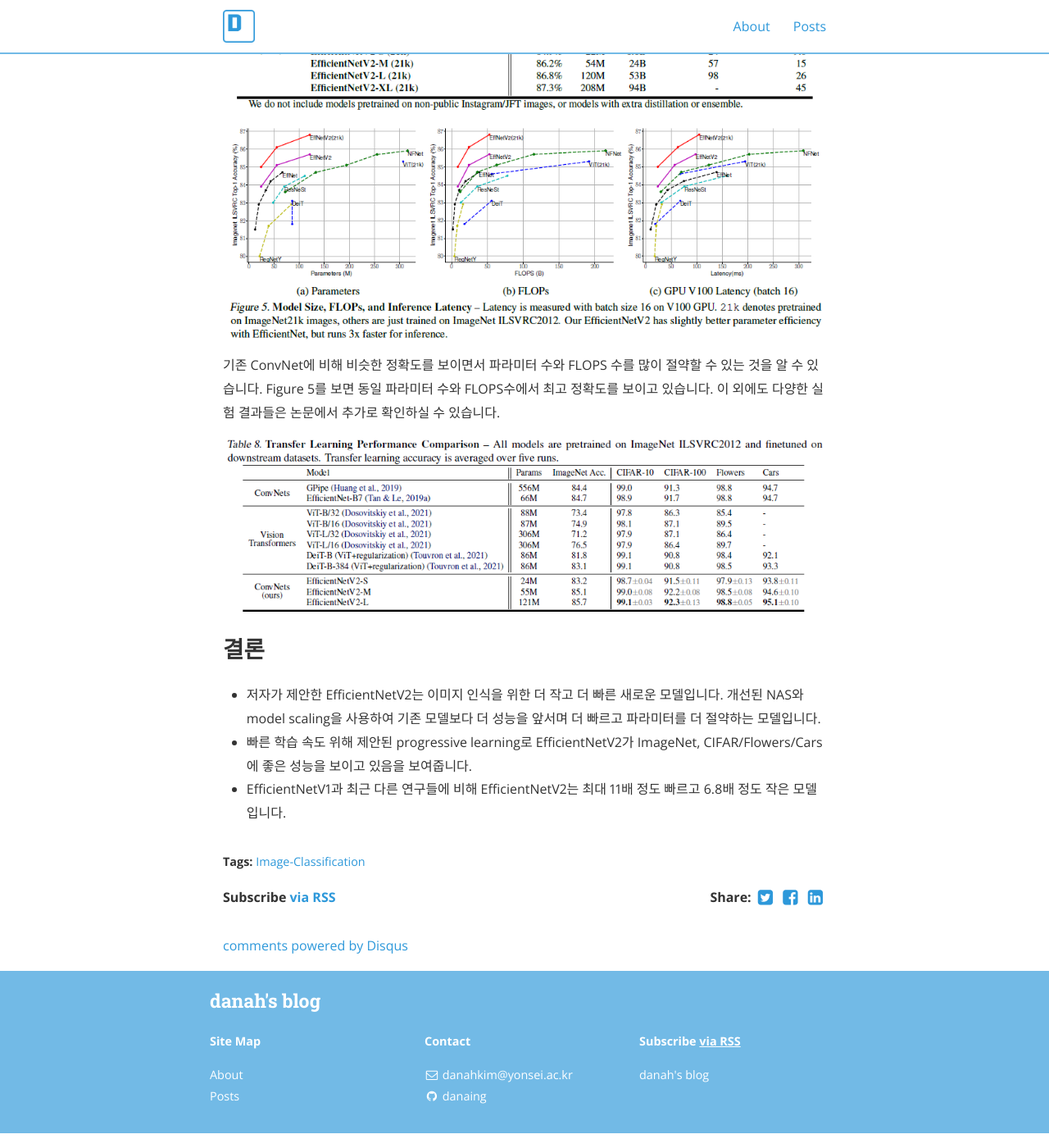
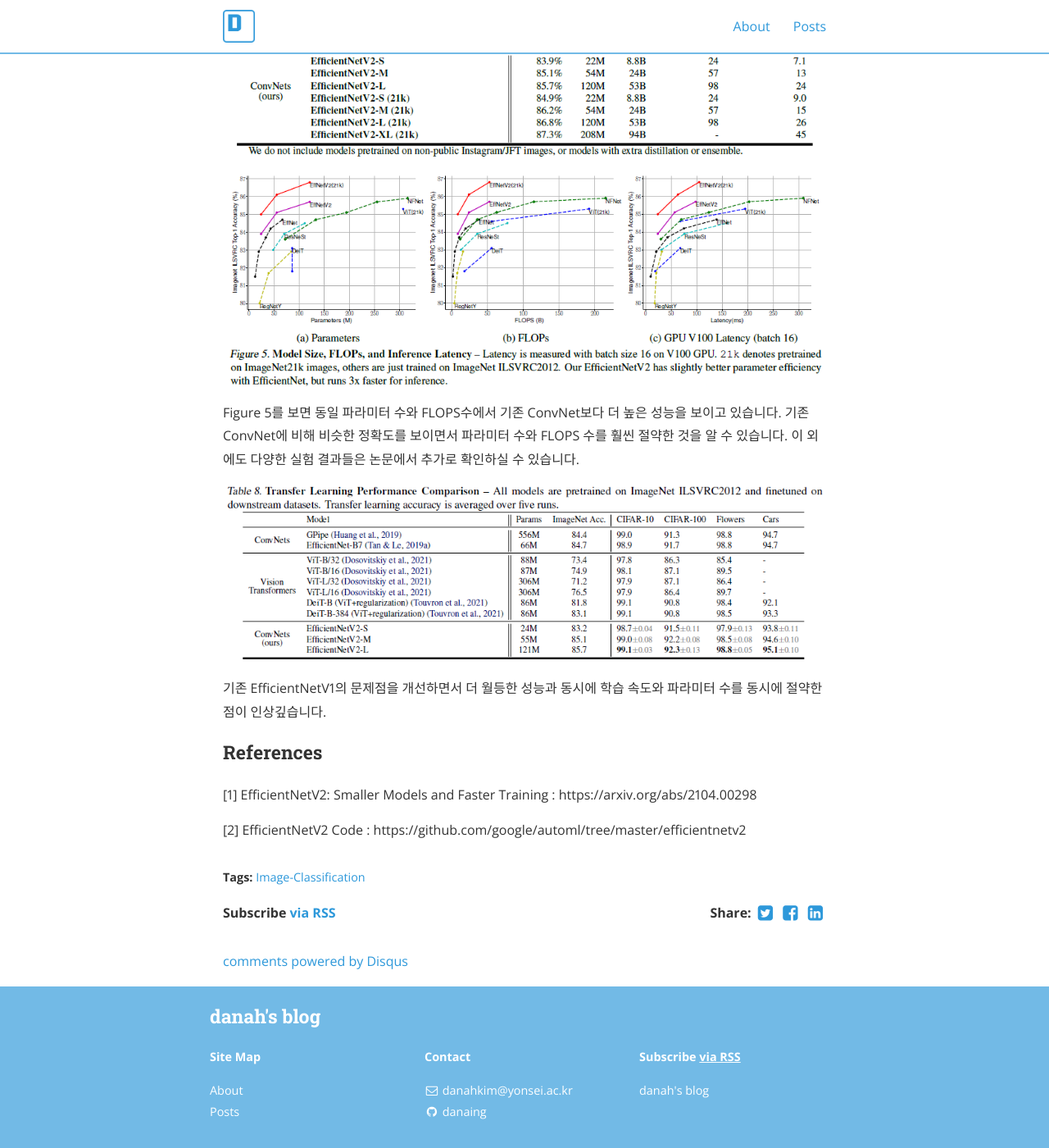
Before and after one commit to danaing/danaing.github.io-old.ver, a Jekyll site: the page built from _posts/2021-09-15-efficientnetv2.md, in a window 1280 px wide and 1400 px high, scrolled down 6701 px. Shown: the whole window at 82% size. Built offline with Jekyll 4.4.1, drawn with Linux system fonts in a browser that asks for light colours; nearby versions of some CDN libraries; comment, search, counter and statistics services are not loaded; some of the changed text lies outside the part shown.

Commit message:
Update 2021-09-15-efficientnetv2.md

```diff
--- a/_posts/2021-09-15-efficientnetv2.md
+++ b/_posts/2021-09-15-efficientnetv2.md
@@ -19,7 +19,7 @@ Mingxing Tan, Quoc V. Le
 
 
 
-오늘 살펴볼 논문은 EfficientNetV2입니다. Google Brain에서 2년 전 공개한 EfficientNet은 다른 모델에 비해 **빠른 학습 속도와 높은 성능**으로 주목을 받아 현재까지 최고의 성능으로 널리 사용되었습니다. EfficientNet 관련 리뷰는 제가 작성한 이곳을 참고하시면 좋을 것 같습니다. 그리고 최근 Google Brain에서 학습 속도와 정확도를 더욱 개선한 **EfficientNetV2(2021)**를 발표했습니다. 본 논문을 전체적인 흐름에 따라 리뷰해보겠습니다.
+오늘 살펴볼 논문은 EfficientNetV2입니다. Google Brain에서 2년 전 공개한 EfficientNet은 다른 모델에 비해 **빠른 학습 속도와 높은 성능**으로 주목을 받아 현재까지 최고의 성능으로 널리 사용되었습니다. EfficientNet 관련 리뷰는 제가 작성한 이곳을 참고하시면 좋을 것 같습니다. 그리고 최근 Google Brain에서 학습 속도와 정확도를 개선하여 기존 모델의 성능을 크게 상회하는 **EfficientNetV2(2021)**를 발표했습니다. 본 논문을 전체적인 흐름에 따라 리뷰해보겠습니다.
 
 <img src="\assets\images\EfficientNetV2\0.png" />
 
@@ -41,7 +41,7 @@ Mingxing Tan, Quoc V. Le
 
 
 
-그럼 어떻게 학습 속도와 정확도, 그리고 파라메터 효율성을 개선하였는지 살펴보겠습니다.
+그럼 어떻게 학습 속도와 정확도, 그리고 파라미터 효율성을 개선하였는지 중점적으로 살펴보겠습니다.
 
 
 
@@ -55,17 +55,17 @@ Mingxing Tan, Quoc V. Le
 
 **- 큰 이미지로 학습을 하면 학습 속도가 느립니다.**
 
-EfficientNetV1(2019)의 큰 이미지 크기는 상당한 메모리 사용량을 가져옵니다. GPU/TPU의 메모리 총량은 고정되어 있기 때문에 더 작은 배치 크기로 학습하여야 하므로 훈련 속도가 크게 느려집니다. Table 2를 보면 더 작은 이미지 크기는 적은 연산량을 가져오고 더 큰 배치 크기를 가능하게 하기 때문에 학습 속도를 2.2배까지 향상시킵니다. 특히, 학습에 더 작은 이미지 크기의 사용은 더 좋은 정확도를  가져옵니다.
+EfficientNetV1(2019)의 큰 이미지 크기는 상당한 메모리 사용량을 가져옵니다. GPU/TPU의 메모리 총량은 고정되어 있기 때문에 더 작은 배치 크기로 학습하여야 하므로 훈련 속도가 크게 느려집니다. Table 2를 보면 더 작은 이미지 크기는 적은 연산량을 가져오고 더 큰 배치 크기를 가능하게 하기 때문에 학습 속도를 2.2배까지 향상시킵니다. 특히, 학습에 더 작은 이미지 크기의 사용은 더 좋은 정확도를 가져옵니다.
 
 <img src="\assets\images\EfficientNetV2\1.png" />
 
-따라서 개선된 학습 방식인 학습 중에 **이미지 크기와 정규화를 점진적으로 조정하는 Progressive learning**에 대해 더 알아보겠습니다.
+따라서 개선된 학습 방식인 **이미지 크기와 정규화를 점진적으로 조정하는 Progressive learning**에 대해 더 알아보겠습니다.
 
 
 
 #### Progressive learning
 
-이미지 크기는 모델의 학습 시간에 중요한데, 이미지 크기를 변형시켜 학습하는 다양항 방법들이 있지만 종종 정확도의 저하를 야기하기도 합니다. 저자는 여기서 정확도의 저하가 불균형한 정규화에서 비롯된 것이라 가정합니다. 즉, 다른 이미지 크기를 학습할 때 고정된 정규화를 사용하는 것이 아니라 **이미지 크기에 따라서 정규화의 강도도 조정해야 된다는 것** 입니다.
+이미지 크기는 모델의 학습 시간에 중요한데, 이미지 크기를 변형시켜 학습하는 다양한 방법들이 있지만 종종 정확도의 저하를 야기하기도 합니다. 저자는 여기서 정확도의 저하가 불균형한 정규화에서 비롯된 것이라 가정합니다. 즉, 다른 이미지 크기를 학습할 때 고정된 정규화를 사용하는 것이 아니라 **이미지 크기에 따라서 정규화의 강도도 조정해야 된다는 것** 입니다.
 
 <img src="\assets\images\EfficientNetV2\2.png" />
 
@@ -89,7 +89,7 @@ EfficientNetV1(2019)의 큰 이미지 크기는 상당한 메모리 사용량을
 
 **- Depthwise convolution은 초기 레이어에서 학습 속도가 느립니다.**
 
-EfficientNetV1(2019)의 또 다른 병목은 광범위한 depthwise convolution에서 발생합니다. Depthwise convolutions은 MobileNetV1과 Xception에서 제안된 방법입니다. 효과가 입증되어 최신 모델에 이용하고 있습니다. Depthwise convolution은 Conv 연산량을 줄여 제한된 연산량 아래에서 더 많은 filter를 사용할 수 있는 이점이 있습니다. 하지만 Depthwise convolution은 modern accelerator를 사용하지 못하기 때문에 학습 속도가 느립니다. 따라서 **Stage1-3에서는 MBConv 대신에 Fused-MBConv를 사용**합니다. Fused-MBConv는 MBConv의 1x1 conv + 3x3 depthwise conv 대신에 하나의 3x3 conv를 사용하는 것입니다. 모든 stage에 Fused-MBConv를 적용하니 오히려 학습 속도가 느려져 초기의 stage에만 Fused-MBConv를 사용합니다.
+EfficientNetV1(2019)의 또 다른 병목은 광범위한 depthwise convolution에서 발생합니다. Depthwise convolutions은 MobileNetV1과 Xception에서 제안된 방법으로 효과가 입증되어 최신 모델에 이용하고 있습니다. Depthwise convolution은 Conv 연산량을 줄여 제한된 연산량 아래에서 더 많은 filter를 사용할 수 있는 이점이 있지만 modern accelerator를 사용하지 못하기 때문에 학습 속도가 느립니다. 따라서 **Stage1-3에서는 MBConv(Mobile inverted bottleneck convolution) 대신에 Fused-MBConv를 사용**합니다. Fused-MBConv는 MBConv의 1x1 conv + 3x3 depthwise conv 대신에 하나의 3x3 conv를 사용하는 것입니다. 모든 stage에 Fused-MBConv를 적용하니 오히려 학습 속도가 느려져 초기의 stage에만 Fused-MBConv를 사용합니다.
 
 <img src="\assets\images\EfficientNetV2\5.png" />
 
@@ -109,12 +109,12 @@ EfficientNetV1(2019)와 마찬가지로 AutoML 방법인 신경망 아키텍쳐
 
 <img src="\assets\images\EfficientNetV2\6.png" />
 
-EfficientNetV1(2019)과 차이점은 다음과 같습니다.
+기존 EfficientNetV1(2019)과 주요 차이점은 다음과 같습니다.
 
-1. MBConv와 새로 추가된 fused-MBConv를 구조를 초기 레이어에 사용합니다.
-2. MBConv에 대해서 작은 Expansion ratio를 사용합니다. (메모리 엑세스 오버헤드를 줄이기 위해)
+1. MBConv와 새로 추가된 fused-MBConv를 초기 레이어에 사용합니다.
+2. 메모리 접근 비용을 줄이기 위해 MBConv에 대해서 작은 expansion ratio를 사용합니다.
 3. 3x3의 작은 커널 사이즈를 사용하고 그에 따른 receptive field 감소를 보완하기 위해서 더 많은 레이어를 사용합니다.
-4. 파라미터와 메모리 엑세스 오버헤드를 줄이기 위해서 기존의 EfficientNet에서의 마지막 stride-1 단계를 완전히 제거했습니다.
+4. 파라미터와 메모리 접근 비용을 줄이기 위해 기존의 EfficientNetV1에서의 마지막 stride-1 단계를 완전히 제거합니다.
 
 
 
@@ -139,14 +139,16 @@ EfficientNetV2-S 모델을 기존의 compound scaling에 몇가지 추가적인
 
 <img src="\assets\images\EfficientNetV2\9.png" />
 
-기존 ConvNet에 비해 비슷한 정확도를 보이면서 파라미터 수와 FLOPS 수를 많이 절약할 수 있는 것을 알 수 있습니다. Figure 5를 보면 동일 파라미터 수와 FLOPS수에서 최고 정확도를 보이고 있습니다. 이 외에도 다양한 실험 결과들은 논문에서 추가로 확인하실 수 있습니다.
+Figure 5를 보면 동일 파라미터 수와 FLOPS수에서 기존 ConvNet보다 더 높은 성능을 보이고 있습니다. 기존 ConvNet에 비해 비슷한 정확도를 보이면서 파라미터 수와 FLOPS 수를 훨씬 절약한 것을 알 수 있습니다. 이 외에도 다양한 실험 결과들은 논문에서 추가로 확인하실 수 있습니다.
 
 <img src="\assets\images\EfficientNetV2\10.png" />
 
+기존 EfficientNetV1의 문제점을 개선하면서 더 월등한 성능과 동시에 학습 속도와 파라미터 수를 동시에 절약한 점이 인상깊습니다.
 
 
-## 결론
 
-- 저자가 제안한 EfficientNetV2는 이미지 인식을 위한 더 작고 더 빠른 새로운 모델입니다. 개선된 NAS와 model scaling을 사용하여 기존 모델보다 더 성능을 앞서며 더 빠르고 파라미터를 더 절약하는 모델입니다.
-- 빠른 학습 속도 위해 제안된 progressive learning로 EfficientNetV2가 ImageNet, CIFAR/Flowers/Cars 에 좋은 성능을 보이고 있음을 보여줍니다.
-- EfficientNetV1과 최근 다른 연구들에 비해 EfficientNetV2는 최대 11배 정도 빠르고 6.8배 정도 작은 모델입니다.
+### References
+
+[1] EfficientNetV2: Smaller Models and Faster Training : https://arxiv.org/abs/2104.00298
+
+[2] EfficientNetV2 Code : https://github.com/google/automl/tree/master/efficientnetv2
```
